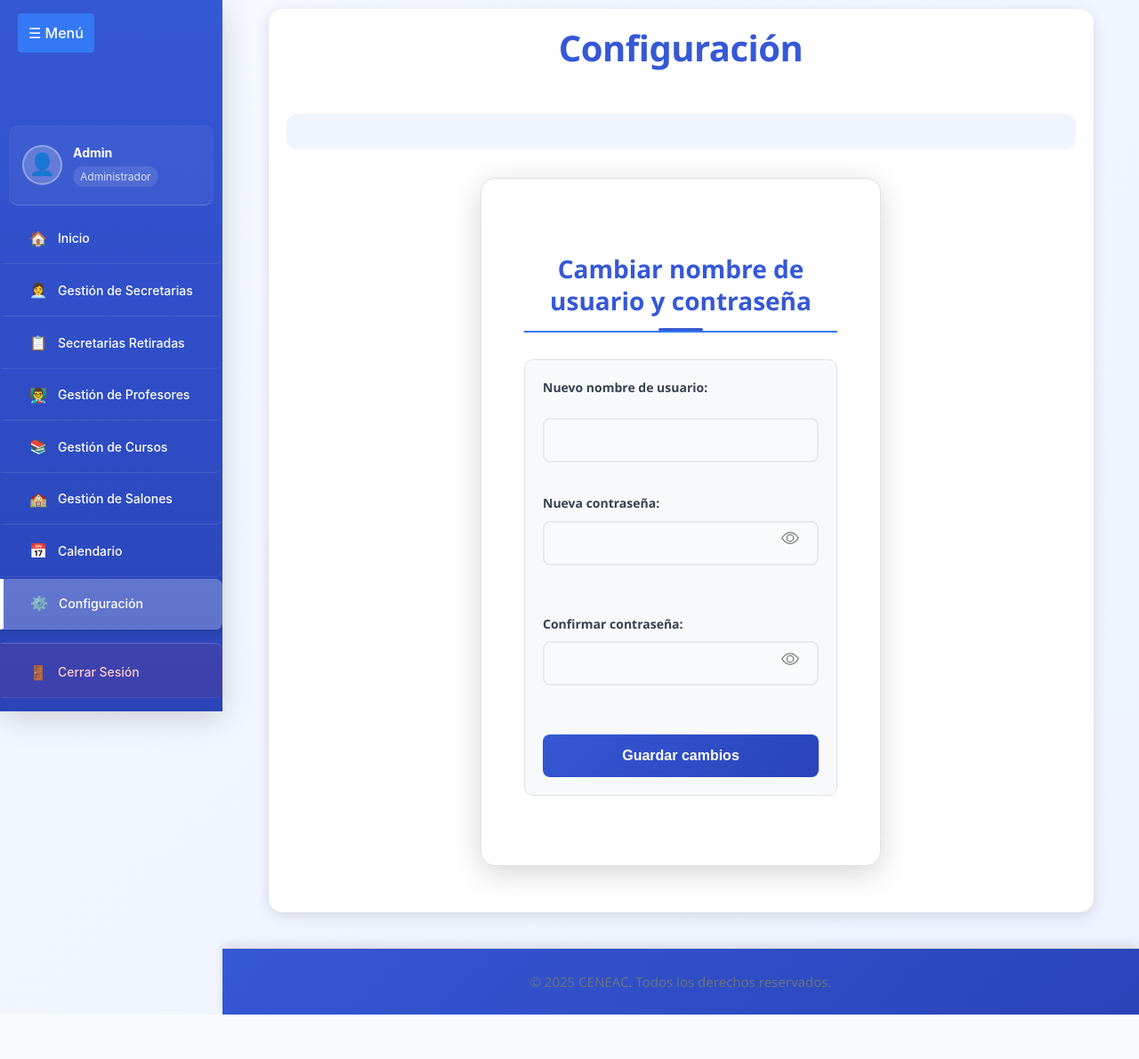
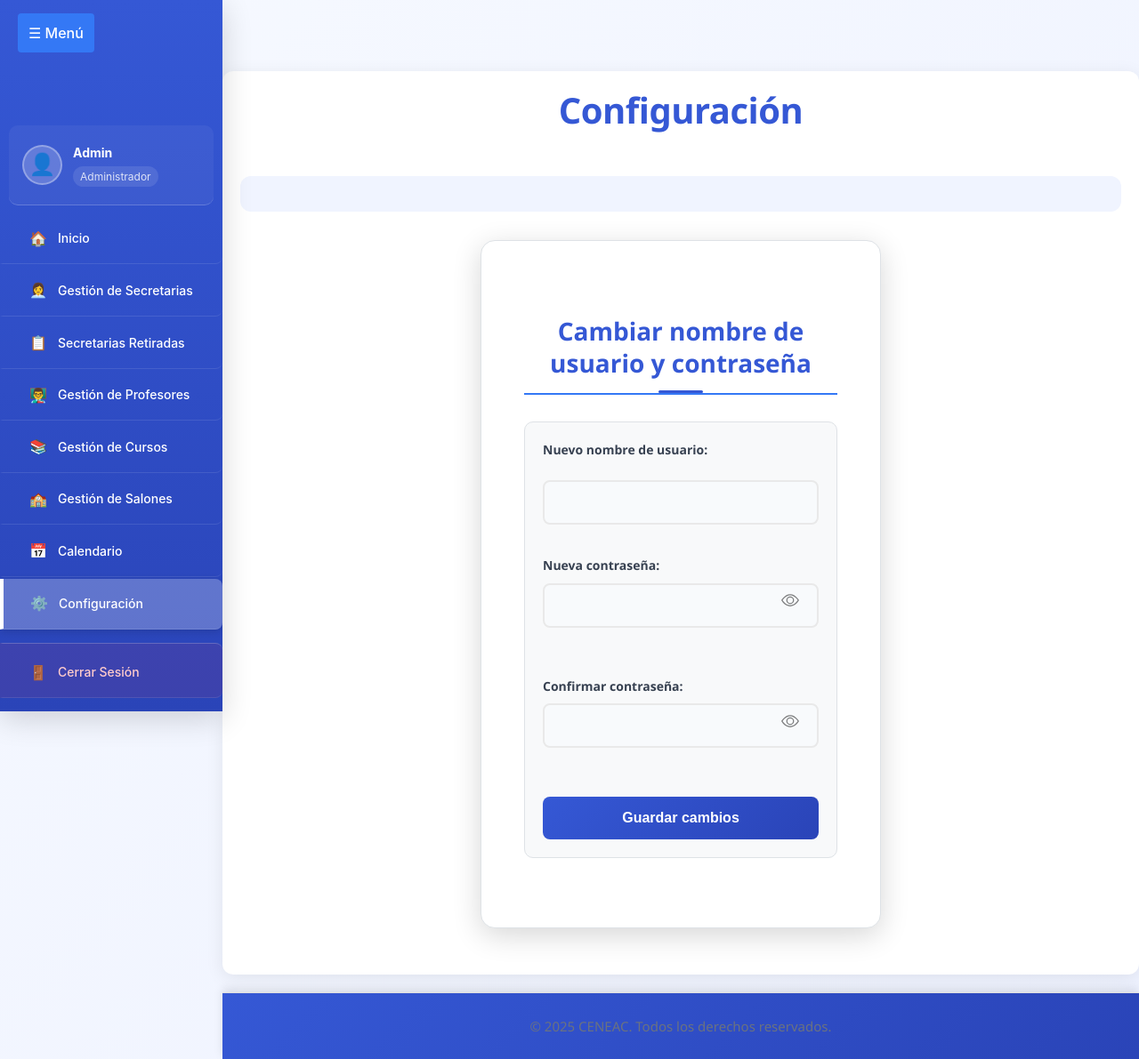
Before and after one commit to bestrolla/ceneac, a PHP site: page /ceneac/admin/configuracion/vista/configuracion.php in a window 1280 px wide. Shown: the whole page at 89% size. Before the commit the page ends 1141 px from the top, so only its background shows below. Run offline with PHP 8.4, Linux system fonts and the light colour scheme.

Commit message:
stilos main content

```diff
--- a/admin/configuracion/vista/styles.css
+++ b/admin/configuracion/vista/styles.css
@@ -154,7 +154,7 @@ body {
 }
 
 /* Contenido principal mejorado */
-.main-content {
+/* .main-content {
   flex: 1;
   padding: 20px;
   margin: 10px auto 40px;
@@ -164,7 +164,7 @@ body {
   border-radius: var(--radio-lg);
   box-shadow: var(--sombra-md);
   animation: slideUp 0.5s ease-out;
-}
+} */
 
 @keyframes slideUp {
   from {
```
